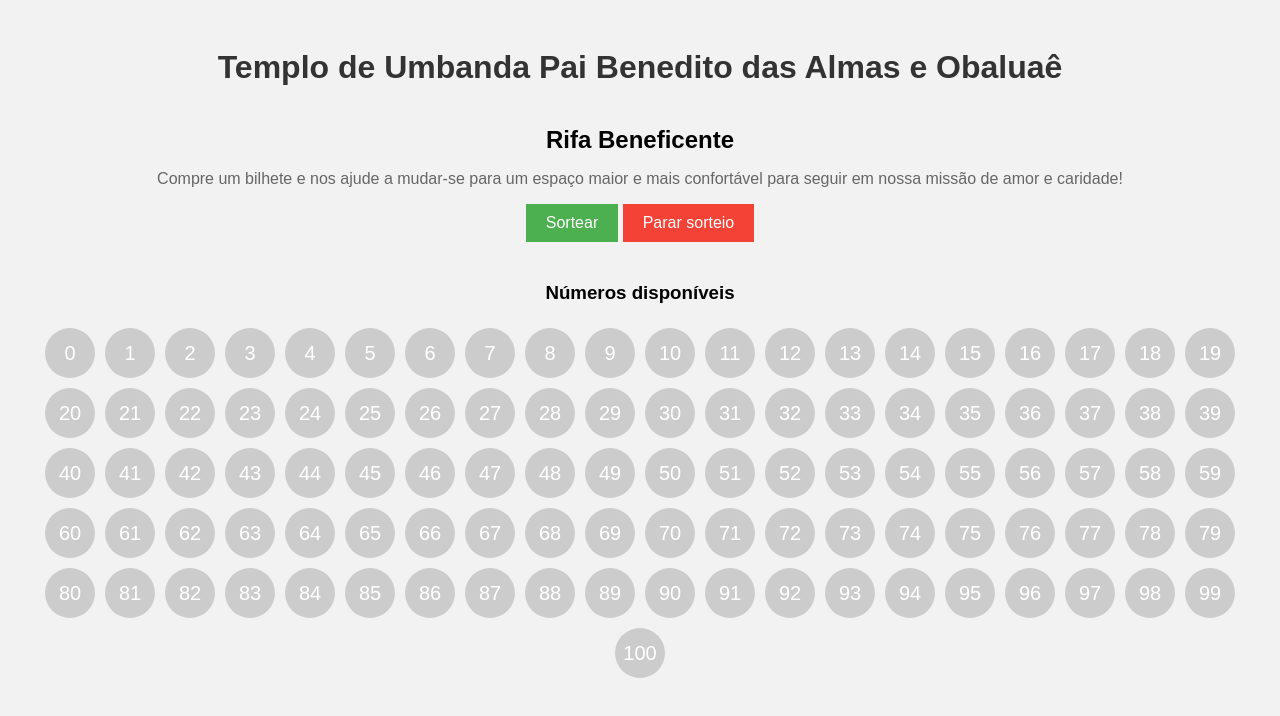
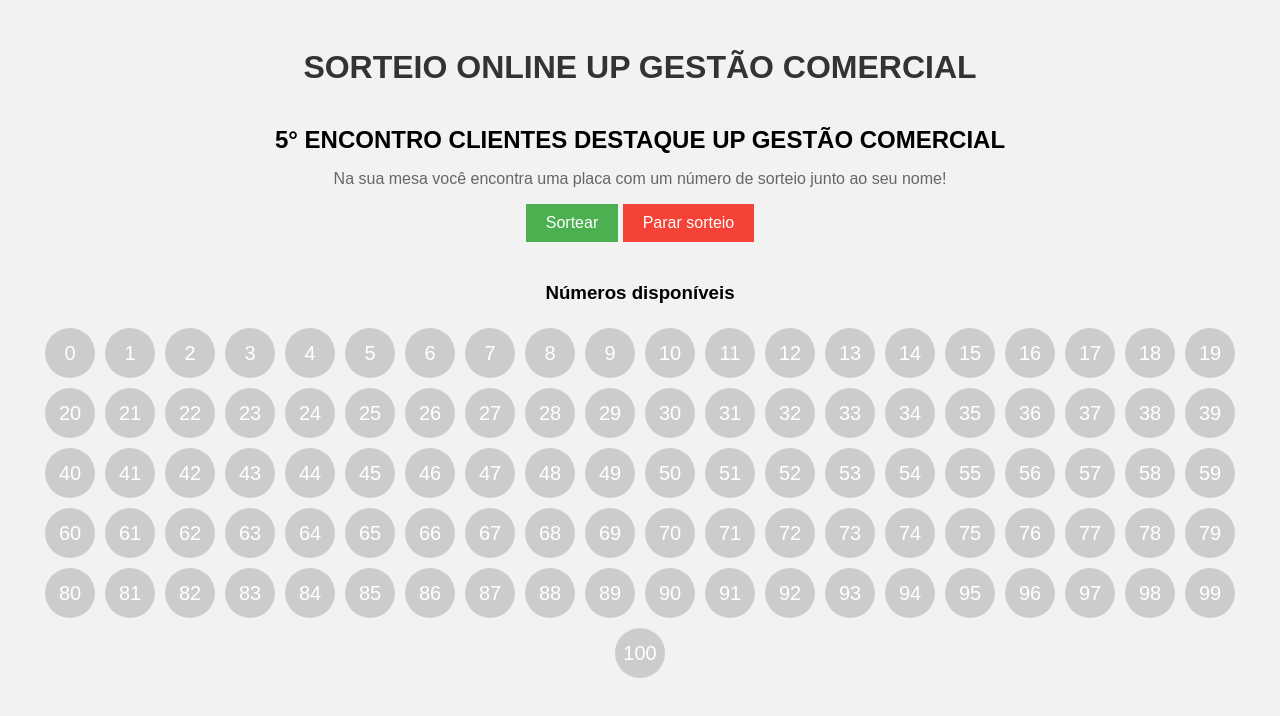
Before and after one commit to cristianosbarbosadev/rifatupbao, a plain HTML site: page index.html in a window 1280 px wide. Drawn offline with Linux system fonts and the light colour scheme.

Commit message:
Update index.html
Sorteio online

```diff
--- a/index.html
+++ b/index.html
@@ -1,13 +1,13 @@
 <!DOCTYPE html>
 <html>
 <head>
-  <title>Rifa Beneficente</title>
+  <title>SORTEADOR ONLINE</title>
   <link rel="stylesheet" type="text/css" href="style.css">
 </head>
 <body>
-  <h1>Templo de Umbanda Pai Benedito das Almas e Obaluaê</h1>
-  <h2>Rifa Beneficente</h2>
-  <p>Compre um bilhete e nos ajude a mudar-se para um espaço maior e mais confortável para seguir em nossa missão de amor e caridade!</p>
+  <h1>SORTEIO ONLINE UP GESTÃO COMERCIAL</h1>
+  <h2>5° ENCONTRO CLIENTES DESTAQUE UP GESTÃO COMERCIAL</h2>
+  <p>Na sua mesa você encontra uma placa com um número de sorteio junto ao seu nome!</p>
   <button id="sorteio-button" onclick="iniciarSorteio()">Sortear</button>
 <button id="stop-button" class="stop" onclick="pararSorteio()">Parar sorteio</button>
   <p id="resultado"></p>
```
